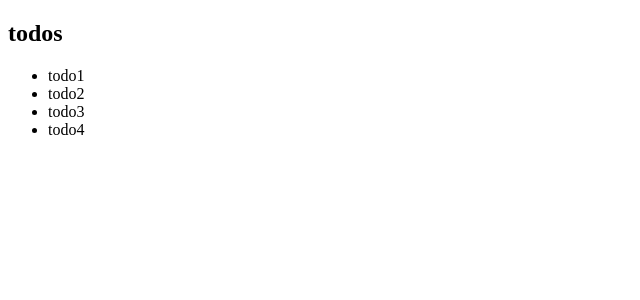
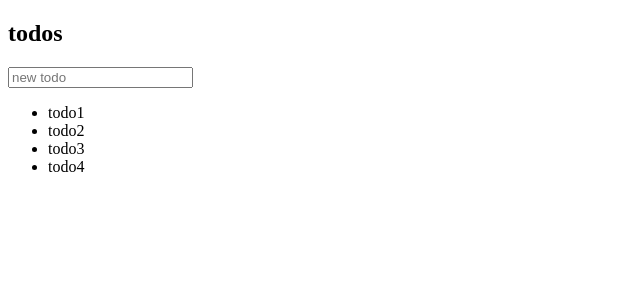
Before and after one commit to homahi/angular-todo, an Angular app: page / in a window 1280 px wide. Shown: the top 300 px of the page, without its empty margins (0-640 px from the left). Built offline with nearby package versions, Linux system fonts and the light colour scheme.

Commit message:
Todoリストを追加できるようにした

```diff
--- a/src/app/app.component.html
+++ b/src/app/app.component.html
@@ -1,6 +1,7 @@
 <section class="todoapp">
   <header class="header">
     <h1>todos</h1>
+    <input type="text" placeholder="new todo" [(ngModel)]="newTodo" (keyup.enter)="addTodo()">
   </header>
   <section class="main">
     <ul class="todo-list">
--- a/src/app/app.component.ts
+++ b/src/app/app.component.ts
@@ -9,8 +9,14 @@ import { TodoService } from './todo.service'
 })
 export class AppComponent {
   service: TodoService
+  newTodo = ''
 
   constructor(service: TodoService) {
     this.service = service
   }
+
+  addTodo() {
+    this.service.todos.push(this.newTodo)
+    this.newTodo = ''
+  }
 }
--- a/src/app/app.module.ts
+++ b/src/app/app.module.ts
@@ -1,5 +1,6 @@
 import { BrowserModule } from '@angular/platform-browser';
 import { NgModule } from '@angular/core';
+import { FormsModule } from '@angular/forms';
 
 
 import { AppComponent } from './app.component';
@@ -10,7 +11,8 @@ import { AppComponent } from './app.component';
     AppComponent
   ],
   imports: [
-    BrowserModule
+    BrowserModule,
+    FormsModule
   ],
   providers: [],
   bootstrap: [AppComponent]
```
